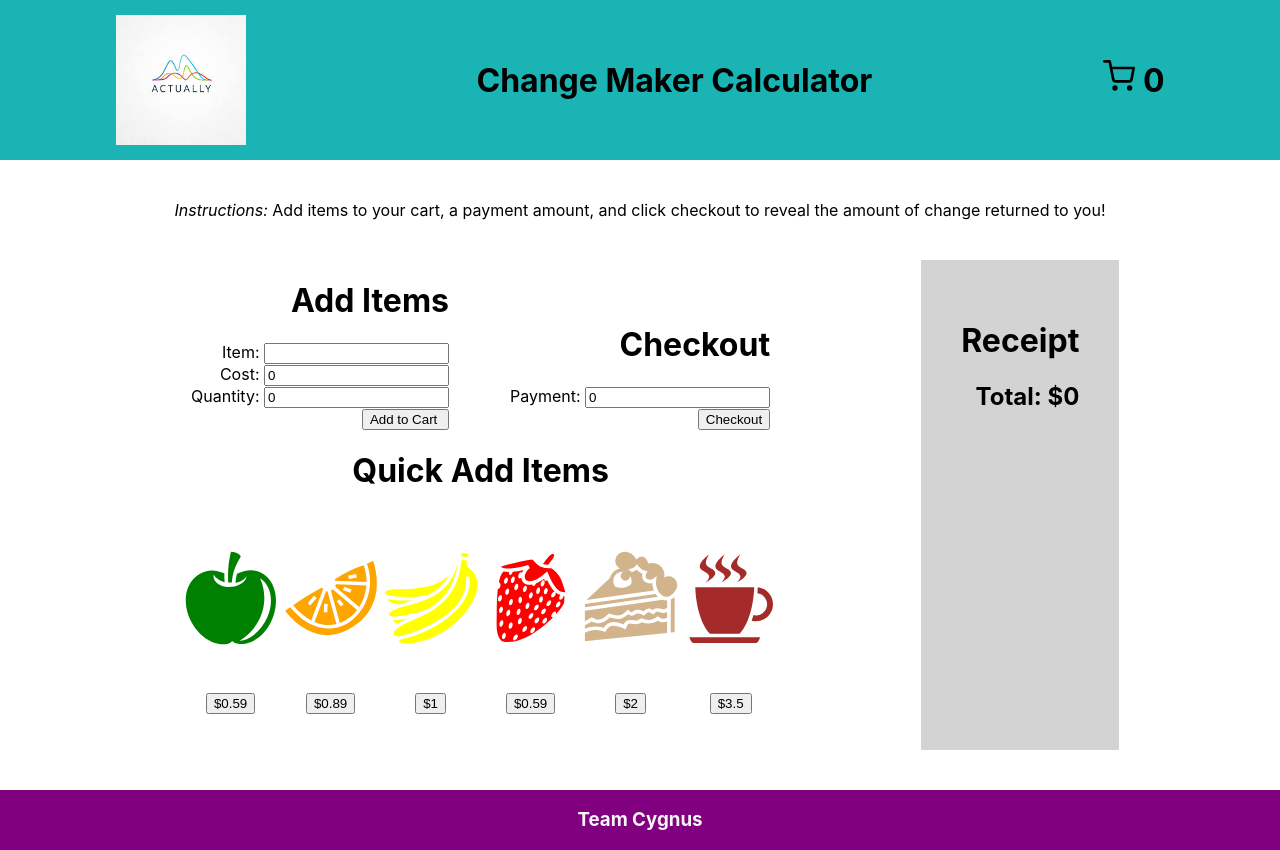
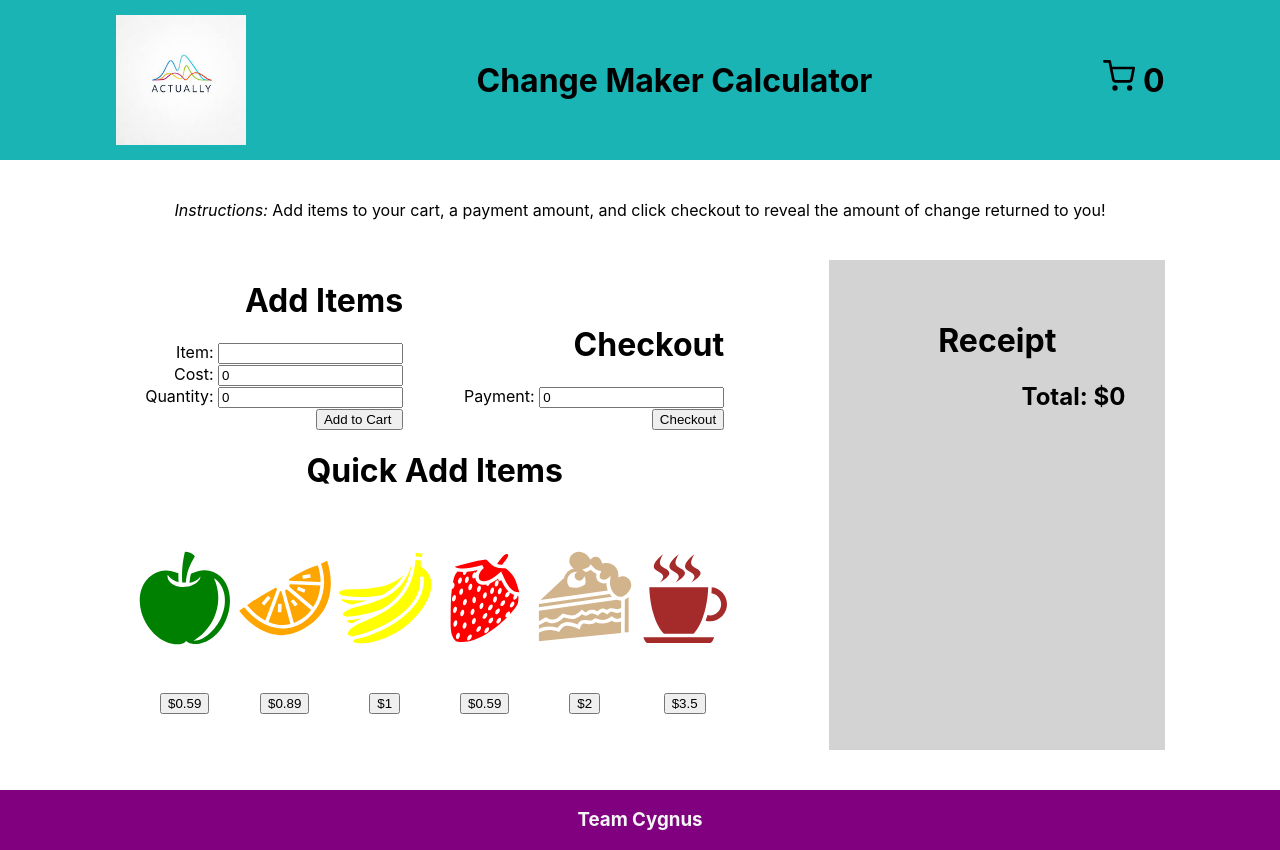
Before and after one commit to melybowden/Change_Maker, a React (Create React App) app: page / in a window 1280 px wide. Built offline with nearby package versions, Linux system fonts and the light colour scheme.

Commit message:
Dad Jokes

```diff
--- a/package.json
+++ b/package.json
@@ -6,6 +6,7 @@
     "@testing-library/jest-dom": "^5.14.1",
     "@testing-library/react": "^11.2.7",
     "@testing-library/user-event": "^12.8.3",
+    "axios": "^0.21.1",
     "react": "^17.0.2",
     "react-dom": "^17.0.2",
     "react-icons": "^4.2.0",
--- a/src/App.css
+++ b/src/App.css
@@ -14,6 +14,8 @@
 .receipt {
   background-color: lightgray;
   padding: 5vh;
+  max-width: 20vw;
+  min-width: 20vw;
 }
 
 .form {
--- a/src/components/body.js
+++ b/src/components/body.js
@@ -1,6 +1,7 @@
 import React, { Component } from 'react'
 import Receipt from './receipt'
 import Catalog from './catalog'
+import axios from 'axios'
 
 export default class body extends Component {
     constructor(props){
@@ -12,7 +13,8 @@ export default class body extends Component {
             cart : [],
             paid: 0,
             total: 0,
-            done: false
+            done: false,
+            joke: ""
         }
         this.handleChange = this.handleChange.bind(this)
         this.handleSubmit = this.handleSubmit.bind(this)
@@ -55,6 +57,14 @@ export default class body extends Component {
         event.preventDefault()
         // alert("paid"+this.state.paid)
         this.setState({done:true})
+        axios.get("https://icanhazdadjoke.com/", { headers: { Accept: "text/plain" } })
+        .then( results =>
+            { this.setState(
+                {joke: results.data}
+            )
+            }
+        )
+
     }
 
     render() {
@@ -97,7 +107,7 @@ export default class body extends Component {
                 <Catalog handleQuickAdd={this.handleQuickAdd}/>
                </div>
                </div>
-            <Receipt cart= {this.state.cart} paid= {this.state.paid} total={this.state.total} done={this.state.done} />
+            <Receipt cart= {this.state.cart} paid= {this.state.paid} total={this.state.total} done={this.state.done} joke={this.state.joke}/>
 
             </div>
             </div>
--- a/src/components/receipt.js
+++ b/src/components/receipt.js
@@ -11,6 +11,7 @@ export default function receipt(props) {
             <h2 style={{textAlign:'right'}}>Total: ${props.total}</h2>
             {props.done ? <h2 style={{textAlign:'right'}}>Paid: ${props.paid}</h2> : ''}
             {props.done ? <h2 style={{textAlign:'right'}}>Change returned: ${props.paid - props.total}</h2> : ''}
+            <div>{props.joke}</div>
         </div>
     )
 }
```
Also changed, not shown: 1 other file (tests, documents, lock files or other folders).
